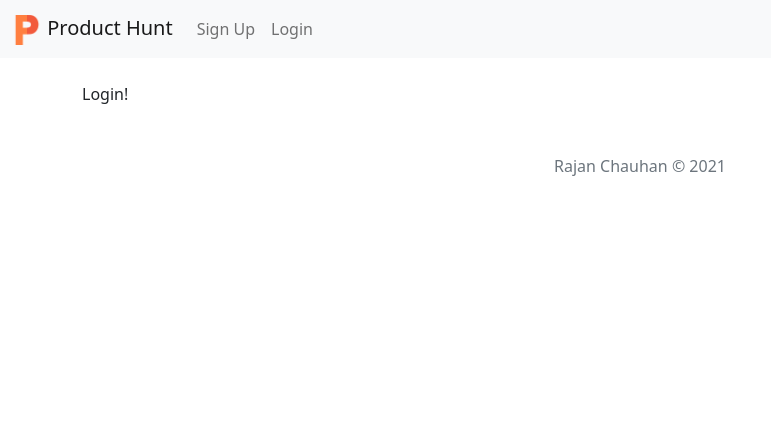
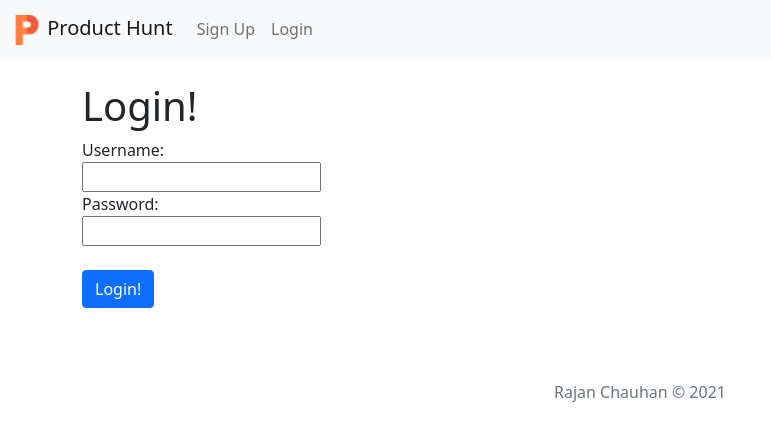
Before and after one commit to rchauhan9/product-hunt, a Django app: page /accounts/login/ in a window 1280 px wide. Shown: the top 441 px of the page, without its empty margins (0-771 px from the left). Run offline with Django 3.2, Linux system fonts and the light colour scheme.

Commit message:
Implemented auth via django built-in auth

```diff
--- a/accounts/templates/accounts/login.html
+++ b/accounts/templates/accounts/login.html
@@ -1,6 +1,27 @@
 {% extends 'base.html' %}
 
 {% block content %}
-Login!
+    {% if error %}
+    {{ error }}
+        <br/>
+        <br/>
+    {% endif %}
+
+    <h1>Login!</h1>
+
+    <form method="POST" action="{% url 'login' %}">
+        {% csrf_token %}
+        Username:
+        <br/>
+        <input type="text" name="username"/>
+        <br/>
+        Password:
+        <br/>
+        <input type="password" name="password"/>
+        <br />
+        <br />
+        <input class="btn btn-primary" type="submit" value="Login!" />
+
+    </form>
 
 {% endblock %}
--- a/accounts/views.py
+++ b/accounts/views.py
@@ -1,15 +1,38 @@
-from django.shortcuts import render
-
+from django.shortcuts import render, redirect
+from django.contrib.auth.models import User
+from django.contrib import auth
 
 # Create your views here.
 def signup(request):
-    return render(request, 'accounts/signup.html')
+    if request.method == 'POST':
+        if request.POST['password'] == request.POST['confirm-password']:
+            try:
+                user = User.objects.get(username=request.POST['username'])
+                return render(request, 'accounts/signup.html', {'error': 'Username taken'})
+            except User.DoesNotExist:
+                user = User.objects.create_user(username=request.POST['username'], password=request.POST['password'])
+                auth.login(request, user)
+                return redirect('home')
+        else:
+            return render(request, 'accounts/signup.html', {'error': 'Passwords must match'})
+    else:
+        return render(request, 'accounts/signup.html')
 
 
 def login(request):
-    return render(request, 'accounts/login.html')
+    if request.method == 'POST':
+        user = auth.authenticate(username=request.POST['username'], password=request.POST['password'])
+        if user is not None:
+            auth.login(request, user)
+            return redirect('home')
+        else:
+            return render(request, 'accounts/login.html', {'error': 'Username / Password is incorrect'})
+
+    else:
+        return render(request, 'accounts/login.html')
 
 
 def logout(request):
-    # TODO: route to home page and logout
-    return render(request, 'accounts/signup.html')
+    if request.method == 'POST':
+        auth.logout(request)
+        return redirect('home')
--- a/producthunt/templates/base.html
+++ b/producthunt/templates/base.html
@@ -60,8 +60,16 @@
             </button>
             <div class="collapse navbar-collapse" id="navbarNavAltMarkup">
                 <div class="navbar-nav ml-auto">
-                    <a class="nav-link" href="">Sign Up</a>
-                    <a class="nav-link" href="">Login</a>
+                    {% if user.is_authenticated %}
+                        <a class="nav-link" href="javascript:{document.getElementById('logout').submit()}">Logout</a>
+                        <form id="logout" method="POST" action="{% url 'logout' %}" >
+                        {% csrf_token %}
+                        <input type="hidden" />
+                        </form>
+                    {% else %}
+                        <a class="nav-link" href="{% url 'signup' %}">Sign Up</a>
+                        <a class="nav-link" href="{% url 'login' %}">Login</a>
+                    {% endif %}
                 </div>
             </div>
         </div>
```
Also changed, not shown: accounts/templates/accounts/signup.html (+26 -1 lines).
